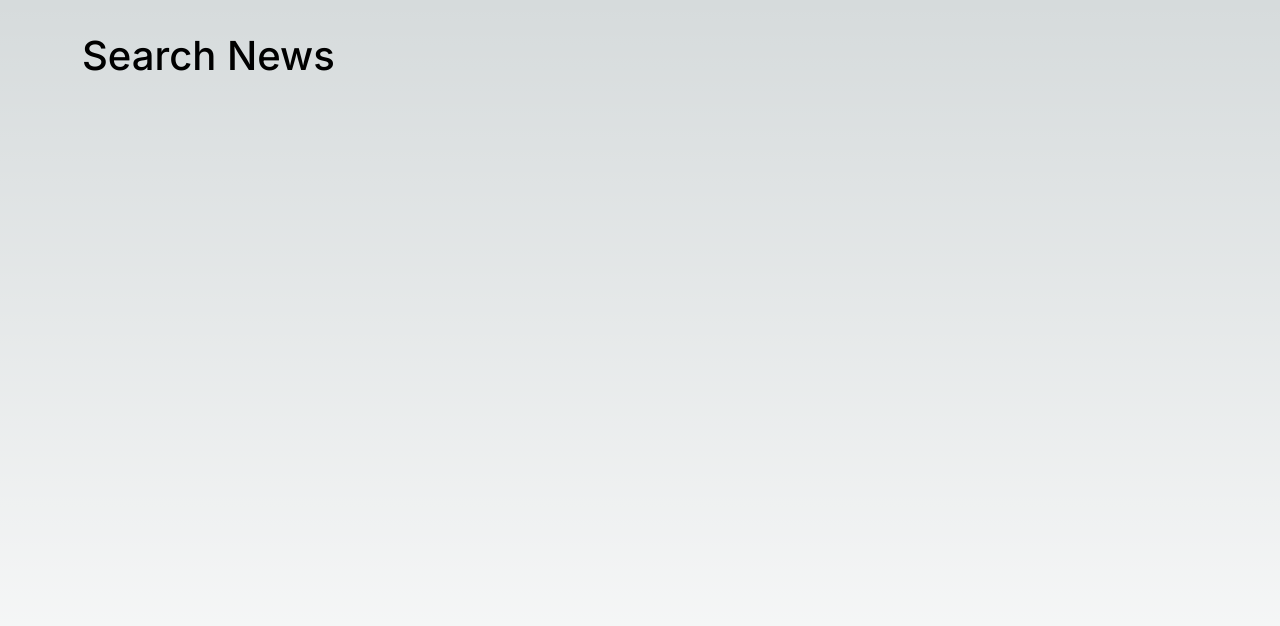
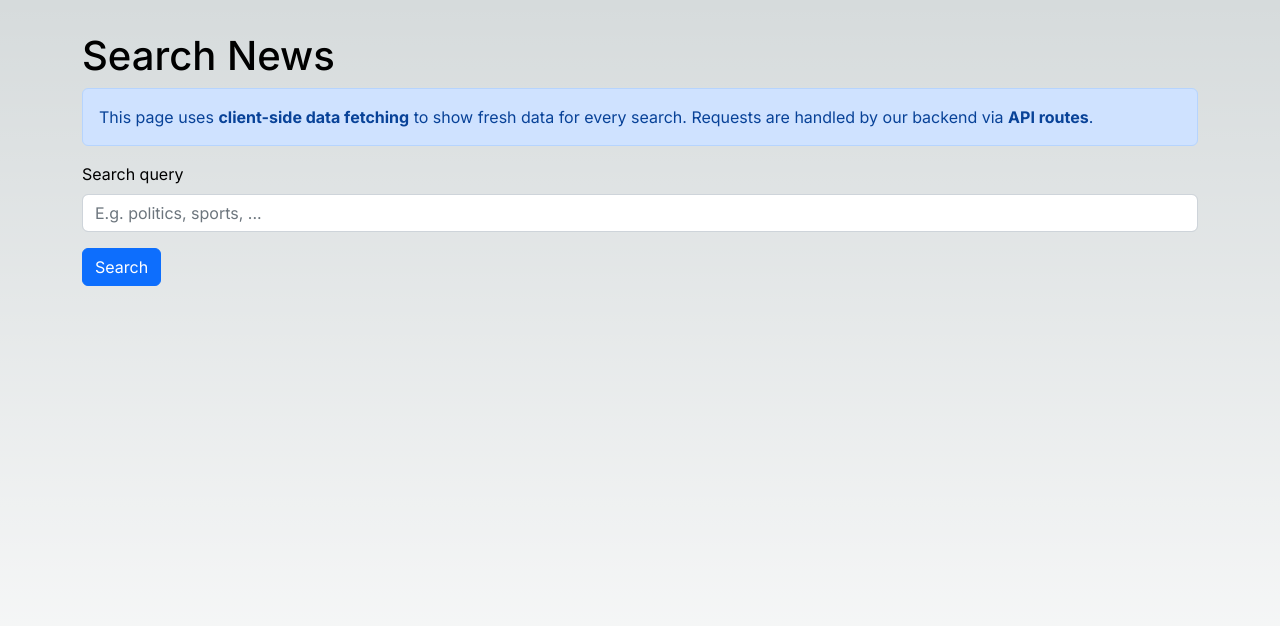
Before and after one commit to mikekistler/nextjs-tutorial, a Next.js app: page /search in a window 1280 px wide. Shown: the top 626 px of the page. Built offline with nearby package versions, Linux system fonts and the light colour scheme.

Commit message:
Working search news pages: ~98m

```diff
--- a/pages/api/hello.ts
+++ /dev/null
@@ -1,13 +0,0 @@
-// Next.js API route support: https://nextjs.org/docs/api-routes/introduction
-import type { NextApiRequest, NextApiResponse } from 'next'
-
-type Data = {
-  name: string
-}
-
-export default function handler(
-  req: NextApiRequest,
-  res: NextApiResponse<Data>
-) {
-  res.status(200).json({ name: 'John Doe' })
-}
--- /dev/null
+++ b/pages/api/search-news.ts
@@ -0,0 +1,20 @@
+// Next.js API route support: https://nextjs.org/docs/api-routes/introduction
+import { NewsArticlesResponse } from '@/models/NewsArticles';
+import type { NextApiRequest, NextApiResponse } from 'next'
+
+export default async function handler(
+  req: NextApiRequest,
+  res: NextApiResponse
+) {
+  const searchQuery = req.query.q?.toString();
+
+  if (!searchQuery) {
+    res.status(400).json({ error: 'Missing search query' });
+    return;
+  }
+
+  const response = await fetch(`https://newsapi.org/v2/everything?q=${searchQuery}&apiKey=${process.env.NEWS_API_KEY}`);
+  const newsResponse: NewsArticlesResponse =  await response.json();
+
+  res.status(200).json(newsResponse.articles)
+}
--- a/pages/search.tsx
+++ b/pages/search.tsx
@@ -1,8 +1,66 @@
+import NewsArticlesGrid from "@/components/NewsArticlesGrid";
+import { NewsArticle } from "@/models/NewsArticles";
+import Head from "next/head";
+import { FormEvent, useState } from "react";
+import { Alert, Button, Form, Spinner } from "react-bootstrap";
+
 const SearchNewsPage = () => {
+    // State variables
+    const [searchResults, setSearchResults ] = useState<NewsArticle[] | null>(null);
+    const [searchResultsLoading, setSearchResultsLoading] = useState(false);
+    const [searchResultsLoadingIsError, setSearchResultsLoadingIsError] = useState(false);
+
+    async function handleSubmit(e: FormEvent<HTMLFormElement>) {
+        // We don't use react-form-hook here because there is only one input field.
+        e.preventDefault();
+        const formData = new FormData(e.target as HTMLFormElement);
+        const searchQuery = formData.get("searchQuery")?.toString().trim();
+
+        if (searchQuery) {
+            try {
+                setSearchResults(null);
+                setSearchResultsLoadingIsError(false);
+                setSearchResultsLoading(true);
+                const response = await fetch("/api/search-news?q=" + searchQuery);
+                const articles: NewsArticle[] = await response.json();
+                setSearchResults(articles);
+            } catch (error) {
+                console.error(error);
+                setSearchResultsLoadingIsError(true);
+            } finally {
+                setSearchResultsLoading(false);
+            }
+        }
+    }
+
     return (
-        <main>
-            <h1>Search News</h1>
-        </main>
+        <>
+            <Head>
+                <title key="title">Search News -- NextJS tutorial</title>
+            </Head>
+            <main>
+                <h1>Search News</h1>
+                <Alert>
+                    This page uses <strong>client-side data fetching</strong> to show fresh data for every search.
+                    Requests are handled by our backend via <strong>API routes</strong>.
+                </Alert>
+                <Form onSubmit={handleSubmit}>
+                    <Form.Group className="mb-3" controlId="search-input">
+                        <Form.Label>Search query</Form.Label>
+                        <Form.Control name="searchQuery" placeholder="E.g. politics, sports, ..." />
+                    </Form.Group>
+                    <Button type="submit" className="mb-3" disabled={searchResultsLoading}>
+                        Search
+                    </Button>
+                </Form>
+                <div className="d-flex flex-column align-items-center">
+                    {searchResultsLoading && <Spinner animation="border" />}
+                    {searchResultsLoadingIsError && <p>Failed to load search results</p>}
+                    {searchResults?.length === 0 && <p>No results found. Try a different query.</p>}
+                    {searchResults && <NewsArticlesGrid articles={searchResults} />}
+                </div>
+            </main>
+        </>
     );
 }
 
```
